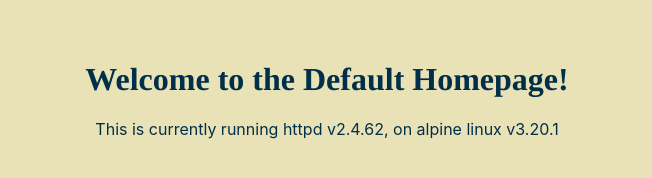
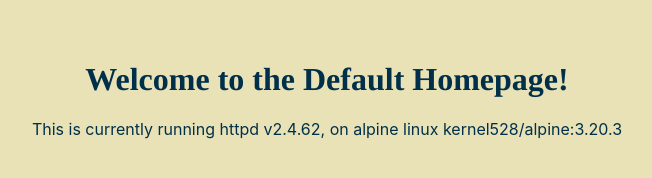
Before and after one commit to kernel528/httpd-docker, a plain HTML site: page htdocs/index.html in a window 1280 px wide. Shown: the whole page, without its empty margins (313-965 px from the left). Drawn offline with nearby package versions, Linux system fonts and the light colour scheme.

Commit message:
Updated .drone.yml slack notification to use drone secret. Updated index.html with updated version info.

```diff
--- a/htdocs/index.html
+++ b/htdocs/index.html
@@ -13,6 +13,6 @@
 </head>
 <body>
     <h1>Welcome to the Default Homepage!</h1>
-    <p>This is currently running httpd v2.4.62, on alpine linux v3.20.1</p>
+    <p>This is currently running httpd v2.4.62, on alpine linux kernel528/alpine:3.20.3</p>
 </body>
 </html>
```
Also changed, not shown: 2 other files.
